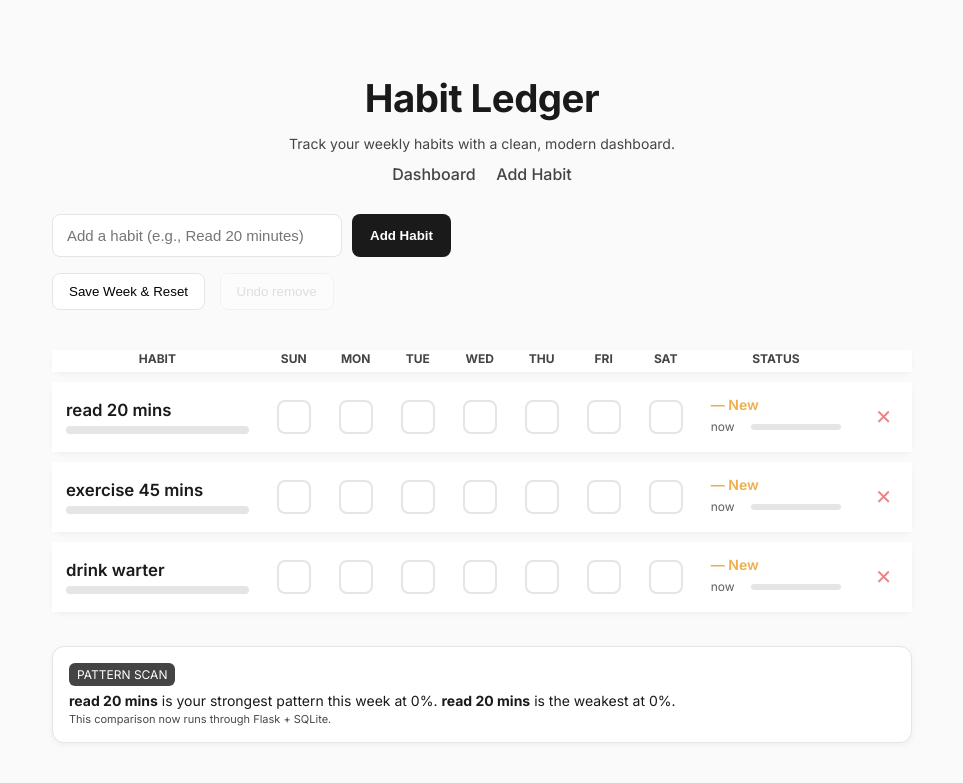
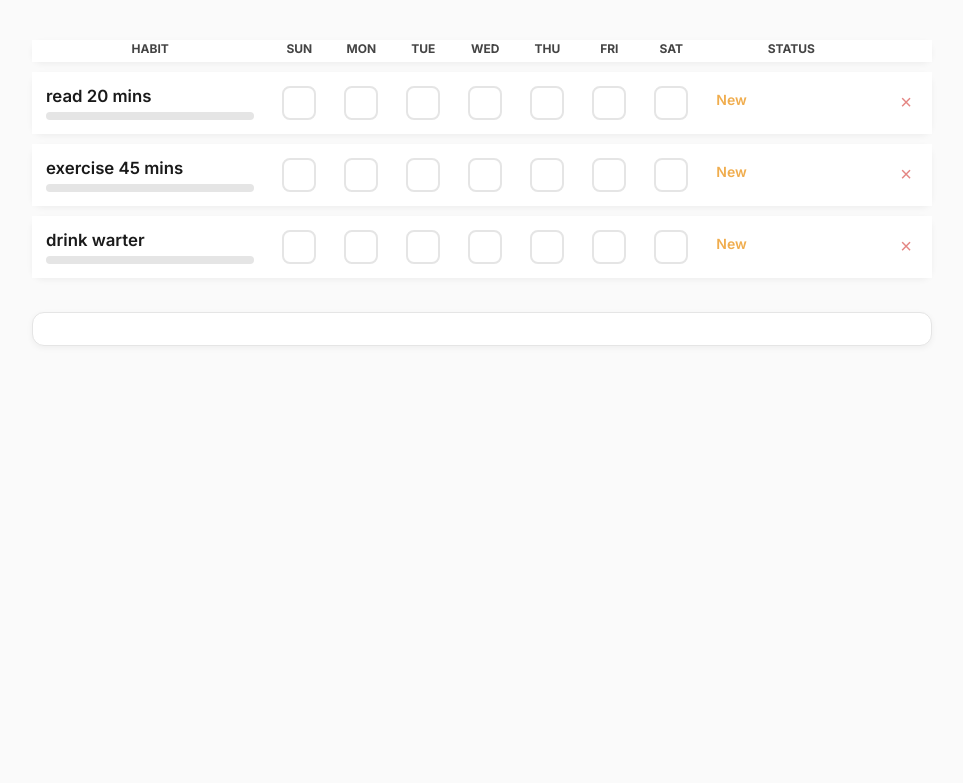
Before and after one commit to stevieceejay/habit-tracker, a Flask app: page / in a window 1280 px wide. Shown: the part 155-938 px from the top of the page, without its empty margins (158-1121 px from the left). After the commit the page ends 501 px from the top, so only its background shows below. Run offline with Flask 3, Linux system fonts and the light colour scheme; data comes from the database, SQL or seed files in the repository.

Commit message:
update branches

```diff
--- a/app.py
+++ b/app.py
@@ -1,5 +1,5 @@
-from flask import Flask, render_template, send_from_directory
-from routes.habits import habits_bp
+from flask import Flask, render_template, send_from_directory, request, redirect, url_for
+from routes.habits import habits_bp, save_habit, get_habits
 
 def create_app():
     app = Flask(
@@ -12,10 +12,16 @@
 
     @app.get("/")
     def index():
-        return render_template("index.html")
+        habits = get_habits()
+        return render_template("index.html", habits=habits)
 
-    @app.get("/habit-form")
+    @app.route("/habit-form", methods=["GET", "POST"])
     def habit_form():
+        if request.method == "POST":
+            habit_name = request.form.get("habit-name")
+            save_habit(habit_name)
+            return redirect(url_for("index"))
+
         return render_template("habit_form.html")
 
     @app.get("/static/<path:filename>")
--- a/routes/habits.py
+++ b/routes/habits.py
@@ -1,132 +1,26 @@
-from flask import Blueprint, jsonify, request
 import sqlite3
-import uuid
+from flask import Blueprint
 
 habits_bp = Blueprint("habits", __name__)
 
-def get_db():
+def save_habit(name):
     conn = sqlite3.connect("habits.db")
-    conn.row_factory = sqlite3.Row
-    return conn
+    cur = conn.cursor()
 
-def init_db():
-    conn = get_db()
-    conn.execute("""
-        CREATE TABLE IF NOT EXISTS habits (
-            id TEXT PRIMARY KEY,
-            name TEXT NOT NULL,
-            days TEXT NOT NULL,
-            prev_rate INTEGER
-        )
-    """)
-    conn.commit()
-    conn.close()
-
-init_db()
-
-def serialize(row):
-    return {
-        "id": row["id"],
-        "name": row["name"],
-        "days": [d == "1" for d in row["days"].split(",")],
-        "prevRate": row["prev_rate"]
-    }
-
-@habits_bp.get("/habits")
-def list_habits():
-    conn = get_db()
-    rows = conn.execute("SELECT * FROM habits").fetchall()
-    conn.close()
-    return jsonify([serialize(r) for r in rows]), 200
-
-@habits_bp.post("/habits")
-def create_habit():
-    data = request.get_json(silent=True) or {}
-    name = (data.get("name") or "").strip()
-
-    if not name:
-        return jsonify({"error": "Habit name is required"}), 400
-
-    habit_id = uuid.uuid4().hex
-
-    conn = get_db()
-    conn.execute(
-        "INSERT INTO habits (id, name, days, prev_rate) VALUES (?, ?, ?, ?)",
-        (habit_id, name, "0,0,0,0,0,0,0", None)
+    cur.execute(
+        "INSERT INTO habits (name) VALUES (?)",
+        (name,)
     )
-    conn.commit()
-    conn.close()
-
-    return jsonify({"id": habit_id, "name": name}), 201
-
-@habits_bp.post("/habits/toggle/<string:habit_id>/<int:day_index>")
-def toggle_day(habit_id, day_index):
-    conn = get_db()
-    row = conn.execute("SELECT * FROM habits WHERE id = ?", (habit_id,)).fetchone()
-
-    if not row:
-        return jsonify({"error": "Habit not found"}), 404
-
-    days = row["days"].split(",")
-    days[day_index] = "1" if days[day_index] == "0" else "0"
-
-    conn.execute("UPDATE habits SET days = ? WHERE id = ?", (",".join(days), habit_id))
-    conn.commit()
-    conn.close()
-
-    return jsonify({"updated": True}), 200
-
-@habits_bp.delete("/habits/<string:habit_id>")
-def delete_habit(habit_id):
-    conn = get_db()
-    conn.execute("DELETE FROM habits WHERE id = ?", (habit_id,))
-    conn.commit()
-    conn.close()
-    return jsonify({"deleted": habit_id}), 200
-
-@habits_bp.post("/reset-week")
-def reset_week():
-    conn = get_db()
-    rows = conn.execute("SELECT * FROM habits").fetchall()
-
-    for r in rows:
-        days = [d == "1" for d in r["days"].split(",")]
-        checked = sum(days)
-        rate = round((checked / 7) * 100)
-
-        conn.execute(
-            "UPDATE habits SET prev_rate = ?, days = ? WHERE id = ?",
-            (rate, "0,0,0,0,0,0,0", r["id"])
-        )
 
     conn.commit()
     conn.close()
 
-    return jsonify({"reset": True}), 200
+def get_habits():
+    conn = sqlite3.connect("habits.db")
+    cur = conn.cursor()
 
-@habits_bp.get("/patterns")
-def patterns():
-    conn = get_db()
-    rows = conn.execute("SELECT * FROM habits").fetchall()
+    cur.execute("SELECT id, name FROM habits")
+    rows = cur.fetchall()
+
     conn.close()
-
-    habits = [serialize(r) for r in rows]
-    if not habits:
-        return jsonify({"patterns": None}), 200
-
-    rates = [{"name": h["name"], "rate": round(sum(h["days"]) / 7 * 100)} for h in habits]
-    strongest = max(rates, key=lambda x: x["rate"])
-    weakest = min(rates, key=lambda x: x["rate"])
-
-    drifting = None
-    for h in habits:
-        if h["prevRate"] is not None:
-            diff = round(sum(h["days"]) / 7 * 100) - h["prevRate"]
-            if diff < 0:
-                drifting = {"name": h["name"], "diff": diff}
-
-    return jsonify({
-        "strongest": strongest,
-        "weakest": weakest,
-        "drifting": drifting
-    }), 200
+    return rows
--- a/static/css/styles.css
+++ b/static/css/styles.css
@@ -419,3 +419,17 @@
   opacity: 0.4;
   cursor: default;
 }
+
+.form-title {
+  font-size: 1.6rem;
+  font-weight: 600;
+  margin-bottom: 10px;
+  text-align: center;
+}
+
+.form-label {
+  display: block;
+  font-weight: 500;
+  margin-bottom: 8px;
+  margin-top: 16px;
+}
--- a/templates/base.html
+++ b/templates/base.html
@@ -6,24 +6,20 @@
 
     <title>{% block title %}Habit Ledger{% endblock %}</title>
 
-    <!-- Fonts -->
     <link rel="preconnect" href="https://fonts.googleapis.com" />
     <link
       href="https://fonts.googleapis.com/css2?family=Inter:wght@400;500;600;700&display=swap"
       rel="stylesheet"
     />
 
-    <!-- Styles -->
     <link rel="stylesheet" href="{{ url_for('static', filename='css/styles.css') }}" />
 
-    <!-- Chart.js (optional future analytics) -->
     <script src="https://cdn.jsdelivr.net/npm/chart.js"></script>
   </head>
 
   <body>
     <div class="page-container">
 
-      <!-- Global Header -->
       <header class="header">
         <h1>Habit Ledger</h1>
         <p class="sub">Track your weekly habits with a clean, modern dashboard.</p>
@@ -38,7 +34,6 @@
 
     </div>
 
-    <!-- Main App Script -->
     <script src="{{ url_for('static', filename='js/app.js') }}"></script>
   </body>
 </html>
--- a/templates/habit_form.html
+++ b/templates/habit_form.html
@@ -9,7 +9,7 @@
   <h2 class="form-title">Add a New Habit</h2>
   <p class="sub">Create a habit to track in your weekly ledger.</p>
 
-  <form id="habit-form" class="habit-form">
+  <form id="habit-form" class="habit-form" method="POST" action="{{ url_for('habit_form') }}">
 
     <label for="habit-name" class="form-label">Habit Name</label>
     <input
--- a/templates/index.html
+++ b/templates/index.html
@@ -1,45 +1,9 @@
 {% extends "base.html" %}
 
-{% block title %}Habit Ledger{% endblock %}
+{% block content %}
 
-{% block content %}
-<div class="page-container">
+<section class="habit-wrapper">
 
-  <!-- Header -->
-  <header class="header">
-    <h1>Habit Ledger</h1>
-    <p class="sub">
-      Track your weekly habits with a clean, modern dashboard.
-    </p>
-
-    <nav class="nav">
-      <a href="{{ url_for('index_page') }}" class="nav-link">Dashboard</a>
-      <a href="{{ url_for('habit_form_page') }}" class="nav-link">Add Habit</a>
-    </nav>
-  </header>
-
-  <!-- Add Habit Form -->
-  <section class="add-section">
-    <form class="add-row" id="add-form">
-      <input
-        type="text"
-        id="habit-input"
-        placeholder="Add a habit (e.g., Read 20 minutes)"
-        required
-        maxlength="40"
-        class="input-modern"
-      />
-      <button type="submit" class="btn-primary">Add Habit</button>
-    </form>
-
-    <div class="actions">
-      <button type="button" class="btn-secondary" id="new-week-btn">Save Week & Reset</button>
-      <button type="button" class="btn-secondary" id="undo-btn" disabled>Undo Remove</button>
-    </div>
-  </section>
-
-  <!-- Habit Table -->
-  <section class="habit-wrapper">
   <table id="tracker">
     <thead>
       <tr>
@@ -55,12 +19,40 @@
         <th class="col-actions"></th>
       </tr>
     </thead>
-      <tbody id="tracker-body"></tbody>
+
+    <tbody id="tracker-body">
+      {% for habit in habits %}
+      <tr class="row-enter">
+        <td class="habit-cell">
+          <div class="habit-name">{{ habit[1] }}</div>
+          <div class="streak-track">
+            <div class="streak-fill" style="width:0%"></div>
+          </div>
+        </td>
+
+        {% for day in ["Sun","Mon","Tue","Wed","Thu","Fri","Sat"] %}
+        <td>
+          <div class="box">
+            <input type="checkbox" />
+            <svg viewBox="0 0 24 24"><path d="M20 6L9 17l-5-5"/></svg>
+          </div>
+        </td>
+        {% endfor %}
+
+        <td class="status-cell">
+          <div class="status-value new">New</div>
+        </td>
+
+        <td>
+          <button class="row-remove">×</button>
+        </td>
+      </tr>
+      {% endfor %}
+    </tbody>
   </table>
+
 </section>
 
-  <!-- Patterns -->
 <section id="patterns"></section>
 
-</div>
 {% endblock %}
```
Lines whose indentation alone changed are shown as unchanged.
